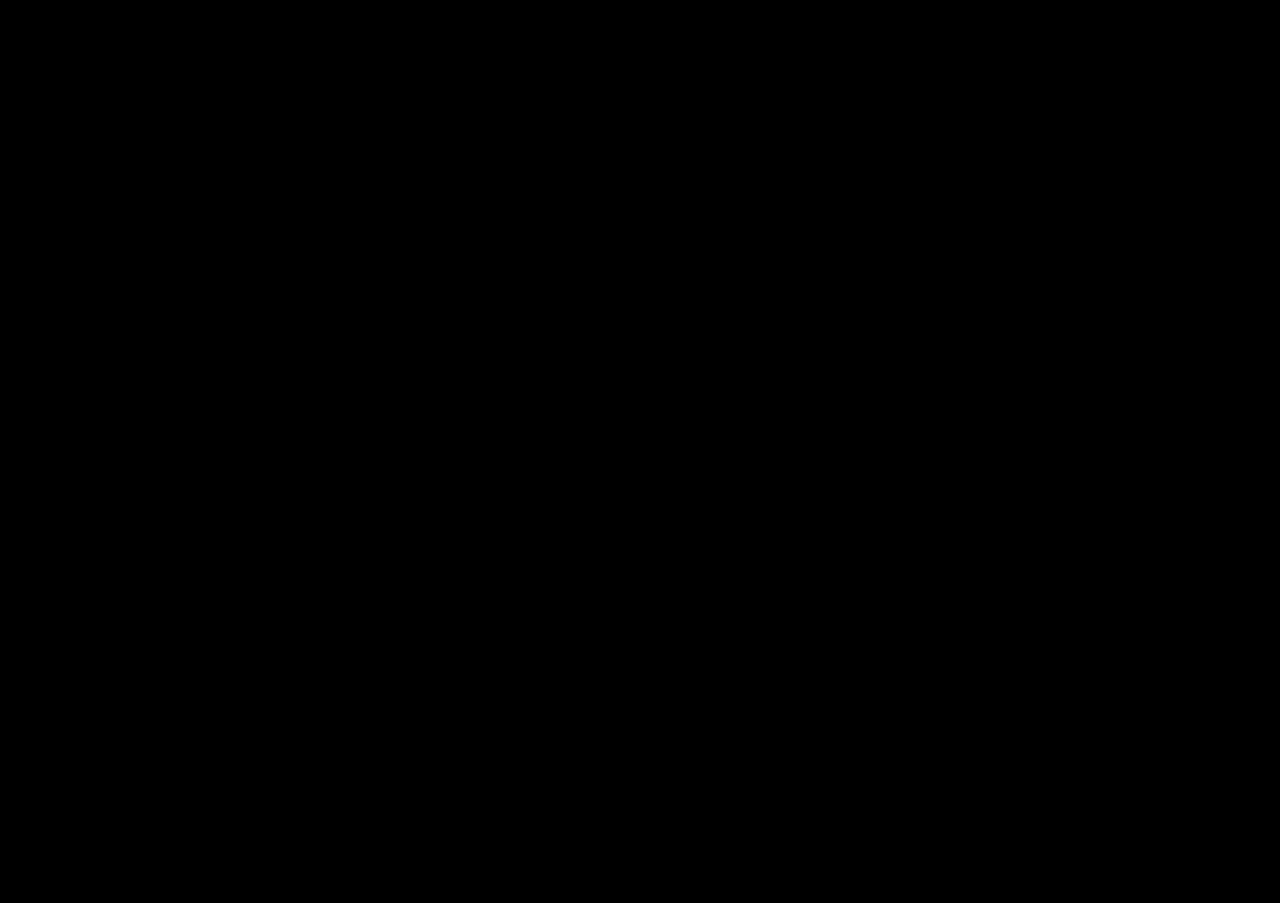
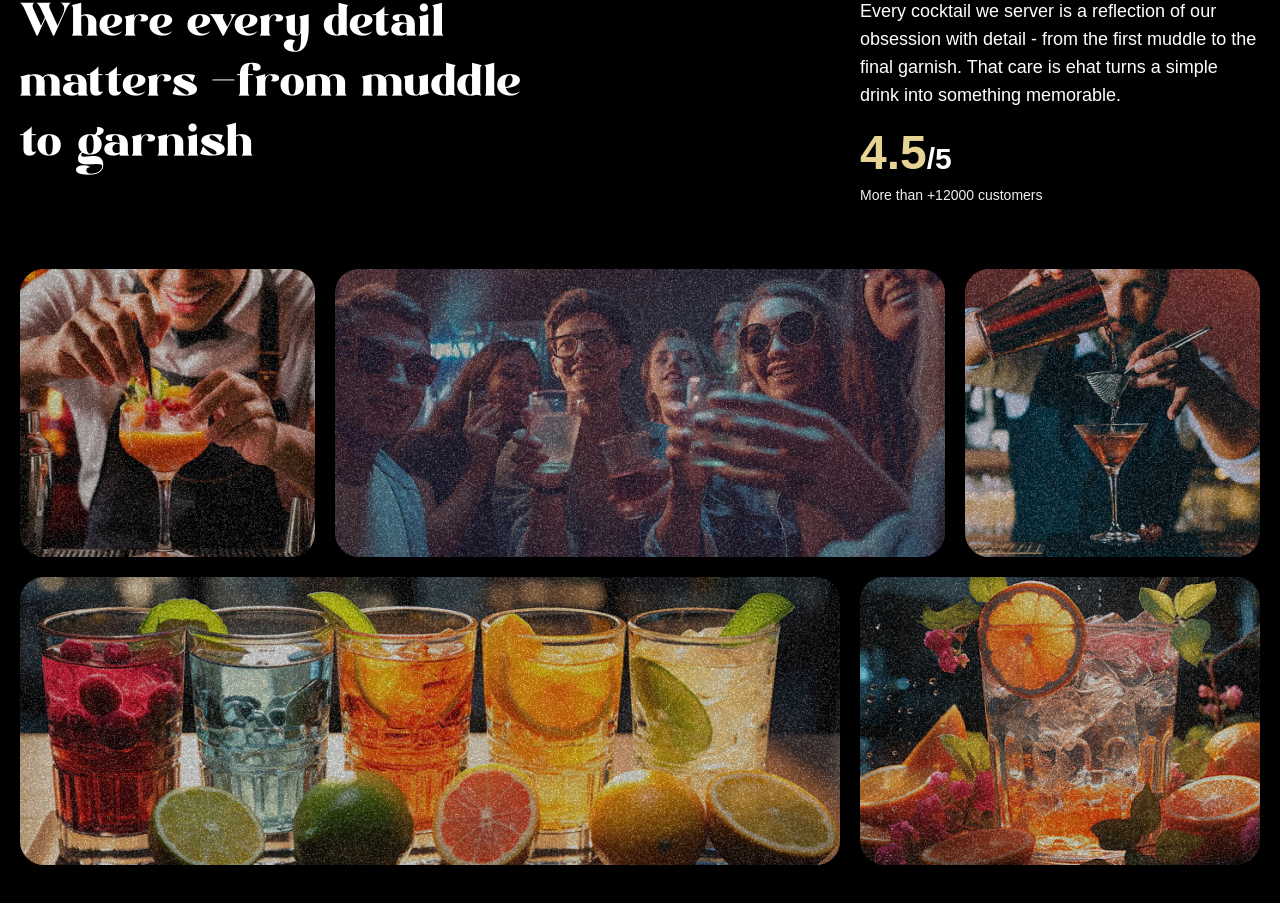
Before and after one commit to anthonynjenga2020/bar, a React (Vite) app: page / in a window 1280 px wide. Shown: the part 1715-2618 px from the top of the page. Built offline with nearby package versions, Linux system fonts and the light colour scheme; a web font is replaced by a local one.

Commit message:
about section

```diff
--- a/src/App.jsx
+++ b/src/App.jsx
@@ -3,6 +3,7 @@
 import Navbar from "./components/Navbar";
 import Hero from "./components/Hero";
 import Cocktails from "./components/Cocktails";
+import About from "./components/About";
 
 gsap.registerPlugin(ScrollTrigger, SplitText);
 
@@ -12,6 +13,7 @@
       <Navbar />
       <Hero />
       <Cocktails />
+      <About />
       <div className="h-dvh bg-black"></div>
     </main>
   )
--- /dev/null
+++ b/src/components/About.jsx
@@ -0,0 +1,66 @@
+import React from 'react'
+
+const About = () => {
+  return (
+    <div id='about'>
+        <div className='mb-16 md:px-0 px-5'>
+            <div className='content'>
+                <div className='md:col-span-8'>
+                    <h2>
+                        Where every detail matters <span className='text-white'>-</span>
+                        from muddle to garnish
+                    </h2>
+                </div>
+
+                <div className='sub-content'>
+                    <p>
+                        Every cocktail we server is a reflection of our obsession with detail -
+                        from the first muddle to the final garnish. That care is ehat turns a simple
+                        drink into something memorable.
+                    </p>
+
+                    <div>
+                        <p className='md:text-3xl text-xl font-bold'>
+                            <span>4.5</span>/5
+                        </p>
+                        <p className='text-sm text-white-100'>
+                            More than +12000 customers
+                        </p>
+                    </div>
+                </div>
+            </div>
+        </div>
+
+        <div className='top-grid'>
+            <div className='md:col-span-3'>
+                <div className='noisy' />
+                <img src="/images/abt1.png" alt="grid-img-1" />
+            </div>
+
+            <div className='md:col-span-6'>
+                <div className='noisy' />
+                <img src="/images/abt2.png" alt="grid-img-1" />
+            </div>
+
+            <div className='md:col-span-3'>
+                <div className='noisy' />
+                <img src="/images/abt5.png" alt="grid-img-1" />
+            </div></div>
+
+            <div className='bottom-grid'>
+                <div className='md:col-span-8'>
+                    <div className='noisy' />
+                    <img src="/images/abt3.png" alt="grid-img-3" />
+                </div>
+
+                <div className='md:col-span-4'>
+                    <div className='noisy' />
+                    <img src="/images/abt4.png" alt="grid-img-4" />
+                </div>
+            </div>
+
+    </div>
+  )
+}
+
+export default About
--- a/src/components/Hero.jsx
+++ b/src/components/Hero.jsx
@@ -53,7 +53,7 @@
                 scrub: true,
                 pin: true,
             }
-        }, []);
+        },);
 
         videoRef.current.onloadedmetadata = () => {
             tl.to(videoRef.current, {
```
